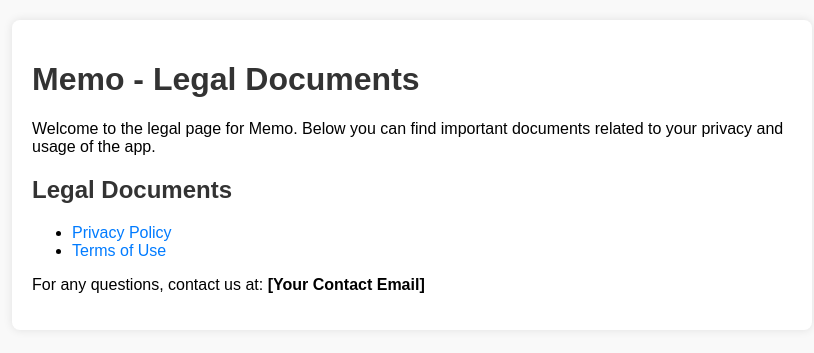
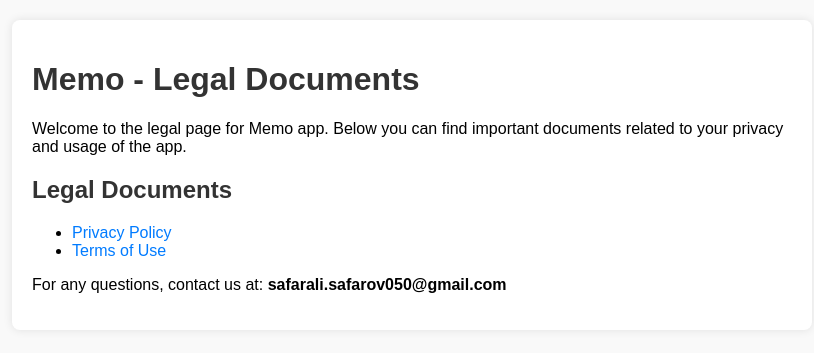
Before and after one commit to SafarAli-SS/memo-docs, a plain HTML site: page index.html in a window 1280 px wide. Shown: the whole page, without its empty margins (228-1042 px from the left). Drawn offline with Linux system fonts and the light colour scheme.

Commit message:
Update index.html

```diff
--- a/index.html
+++ b/index.html
@@ -35,7 +35,7 @@
 
 <div class="container">
     <h1>Memo - Legal Documents</h1>
-    <p>Welcome to the legal page for Memo. Below you can find important documents related to your privacy and usage of the app.</p>
+    <p>Welcome to the legal page for Memo app. Below you can find important documents related to your privacy and usage of the app.</p>
 
     <h2>Legal Documents</h2>
     <ul>
@@ -43,7 +43,7 @@
         <li><a href="terms-of-use.html">Terms of Use</a></li>
     </ul>
 
-    <p>For any questions, contact us at: <strong>[Your Contact Email]</strong></p>
+    <p>For any questions, contact us at: <strong>safarali.safarov050@gmail.com</strong></p>
 </div>
 
 </body>
```
